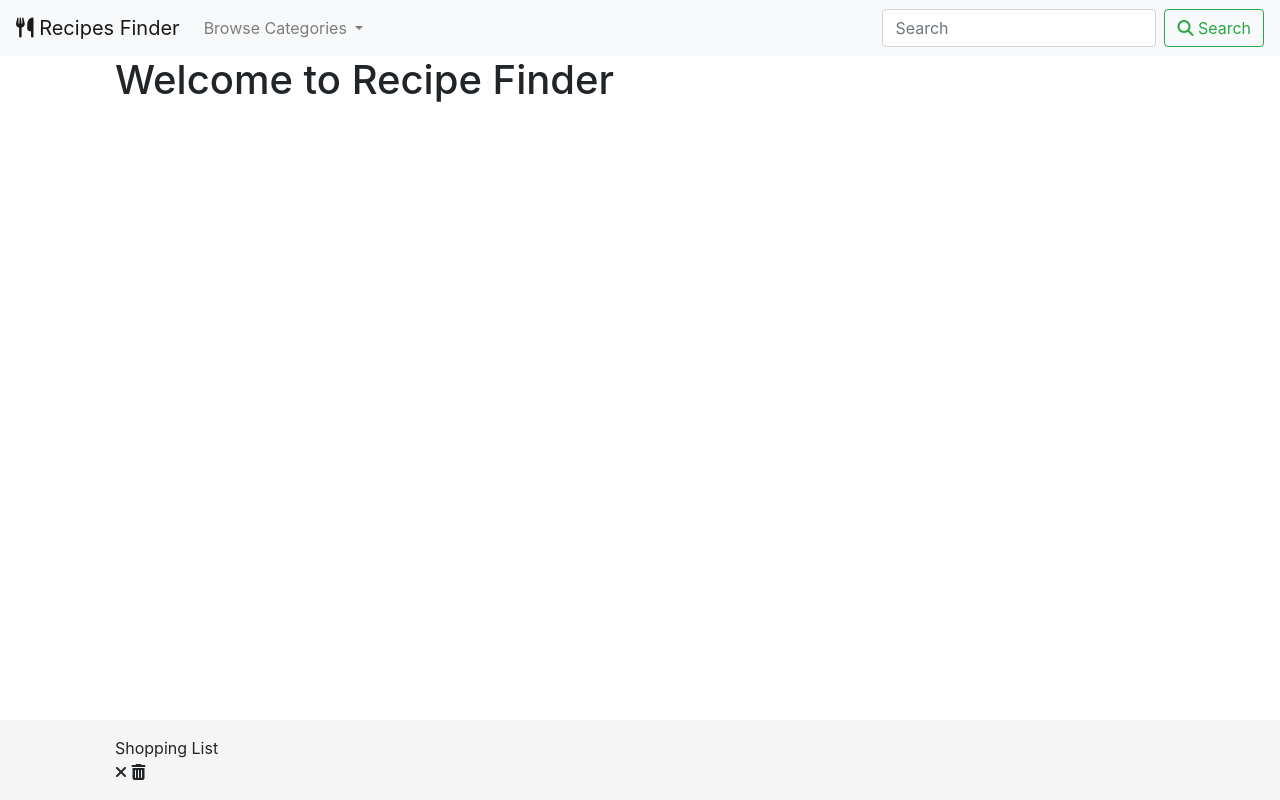
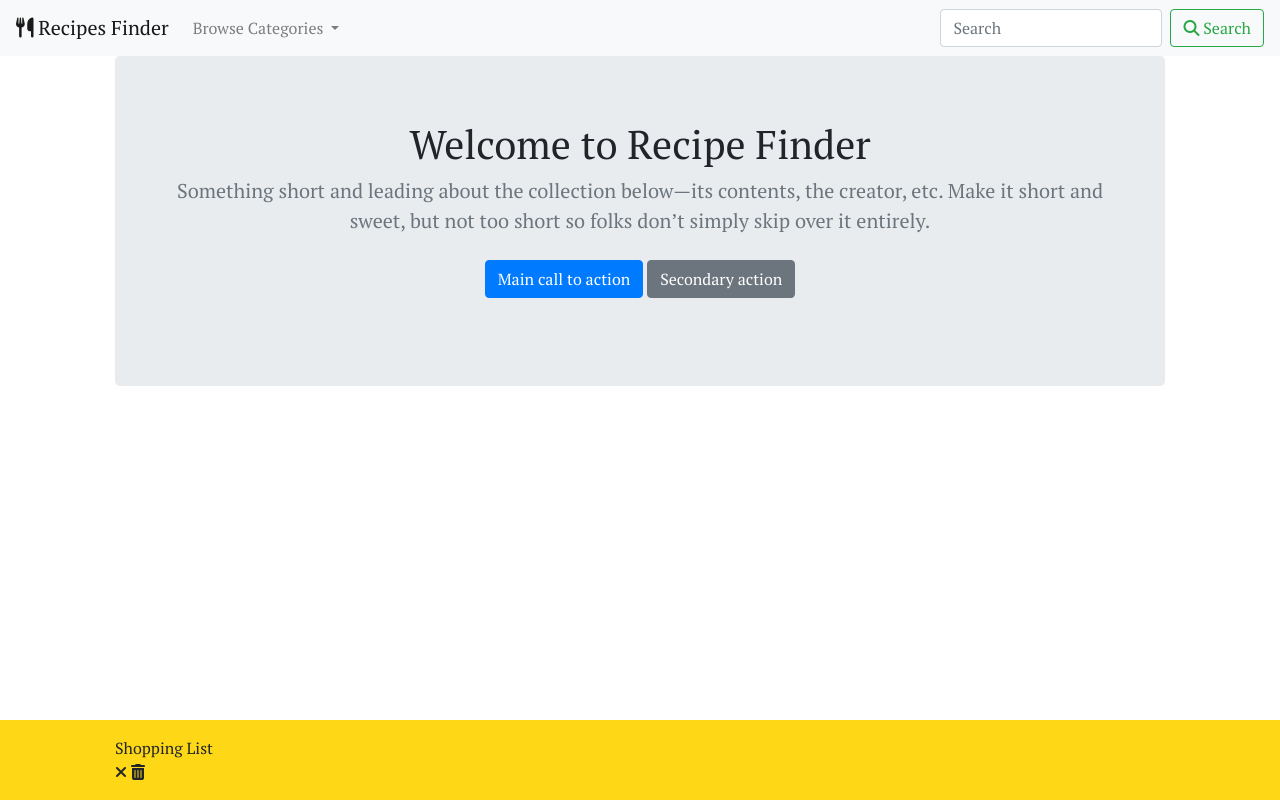
Before and after one commit to DrLer0/RecipeFinder, a plain HTML site: page index.html in a window 1280 px wide. Drawn offline with nearby package versions, Linux system fonts and the light colour scheme.

Commit message:
styling and homepage changes

```diff
--- a/assets/css/style.css
+++ b/assets/css/style.css
@@ -1,18 +1,29 @@
+@import url('https://fonts.googleapis.com/css?family=PT+Serif&display=swap');
+
+body {
+    font-family: 'PT Serif', serif;
+}
+
 .container {
     width: auto;
     max-width: 1080px;
     padding: 0 15px;
-  }
+}
 
 main {
     margin-bottom: 100px;
 }
 .footer {
-    background-color: #f5f5f5;
+    background-color: #fed817;
     position: fixed;
     bottom: 0;
     display: block;
     width: 100%;
+}
+
+.modal-backdrop {
+    background-color:#fff;
+    opacity:0.85 !important;
 }
 
 .thumbnail {
--- a/index.html
+++ b/index.html
@@ -48,7 +48,16 @@
 
     <main role="main" class="flex-shrink-0">
         <div id="homepage" class="container">
-            <h1>Welcome to Recipe Finder</h1>
+            <section class="jumbotron text-center">
+                <div class="container">
+                    <h1>Welcome to Recipe Finder</h1>
+                    <p class="lead text-muted">Something short and leading about the collection below—its contents, the creator, etc. Make it short and sweet, but not too short so folks don’t simply skip over it entirely.</p>
+                    <p>
+                    <a href="#" class="btn btn-primary my-2">Main call to action</a>
+                    <a href="#" class="btn btn-secondary my-2">Secondary action</a>
+                    </p>
+                </div>
+            </section>
         </div>
         <div id="search-results" class="container">
             <h2 class="mt-5">Search Results</h2>
```
